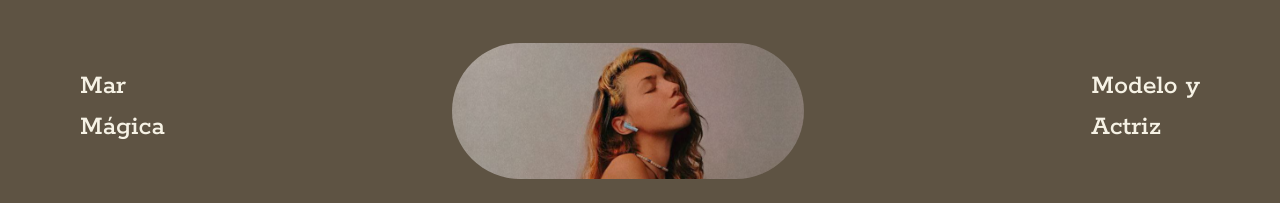
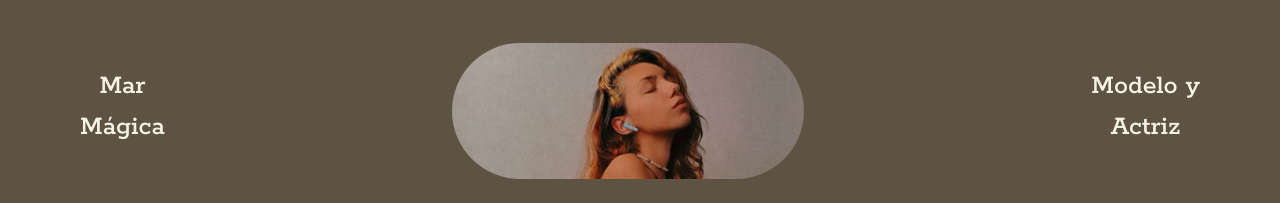
Before and after one commit to Zven94/mar-portfolio, a website: page index.html in a window 1280 px wide. Shown: the part 303-506 px from the top of the page. Drawn offline with nearby package versions, Linux system fonts and the light colour scheme.

Commit message:
align items from section-1

```diff
--- a/index.html
+++ b/index.html
@@ -23,14 +23,14 @@
         <h1>Mi portafolio</h1>
       </div>
       <div class="w-100 d-flex justify-content-between align-items-center section-1-div">
-        <div class="m-3">
+        <div class="m-3 d-flex flex-column align-items-center">
           <h2 class="section-1-h2">Mar</h2>
           <h2 class="section-1-h2">Mágica</h2>
         </div>
         <div class="m-5">
           <img src="./assets/images/image-1.png" alt="foto de perfil" class="image-1">
         </div>
-        <div class="m-3">
+        <div class="m-3 d-flex flex-column align-items-center">
           <h2 class="section-1-h2">Modelo y</h2>
           <h2 class="section-1-h2">Actriz</h2>
         </div>
```
